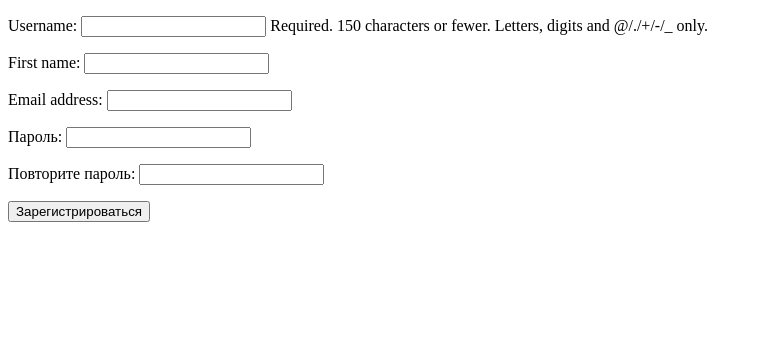
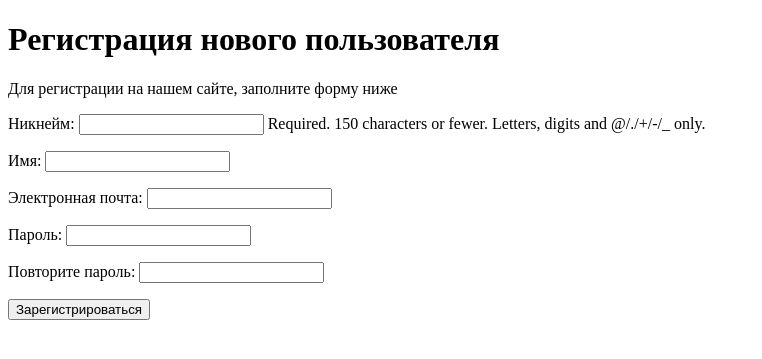
Before and after one commit to ilya-baykov/social_web, a Django app: page /account/register/ in a window 1280 px wide. Shown: the part 60-419 px from the top of the page, without its empty margins (0-762 px from the left). Run offline with Django 4.2, Linux system fonts and the light colour scheme.

Commit message:
Добавил ru labels в UserRegistrationForm

```diff
--- a/bookmarks/account/forms.py
+++ b/bookmarks/account/forms.py
@@ -32,6 +32,11 @@ class UserRegistrationForm(forms.ModelForm):
     class Meta:
         model = User
         fields = ['username', 'first_name', 'email']
+        labels = {
+            'username': 'Никнейм',
+            'first_name': 'Имя:',
+            'email': 'Электронная почта',
+        }
 
     def clean_password2(self):
         cd = self.cleaned_data
--- a/bookmarks/account/templates/account/register.html
+++ b/bookmarks/account/templates/account/register.html
@@ -3,6 +3,8 @@
 {% block content %}
 
 {% include 'account/includes/header_registration_block.html'  %}
+<h1>Регистрация нового пользователя</h1>
+<p>Для регистрации на нашем сайте, заполните форму ниже</p>
 <form method="post">
     {% csrf_token %}
     {{form.as_p}}
```
Also changed, not shown: bookmarks/db.sqlite3.
